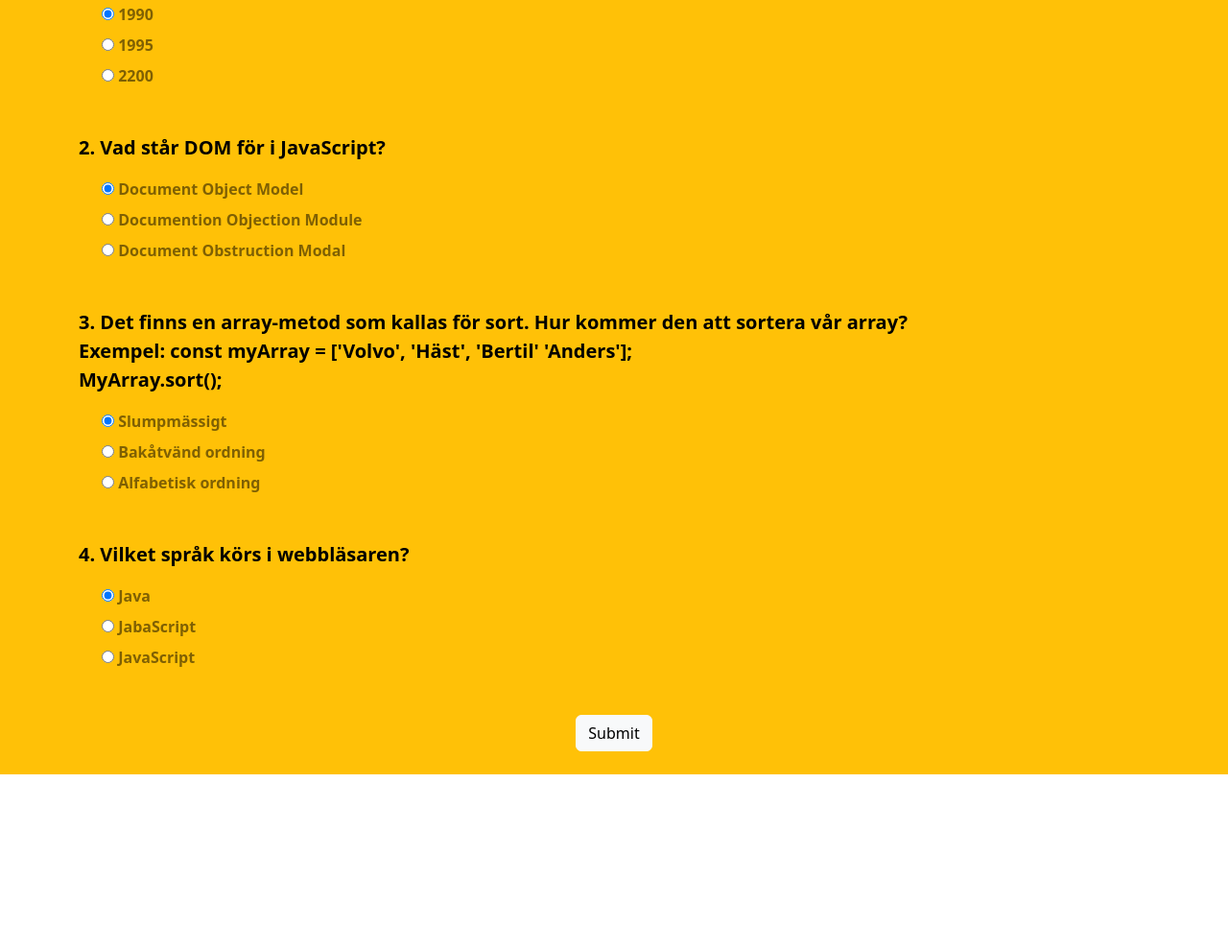
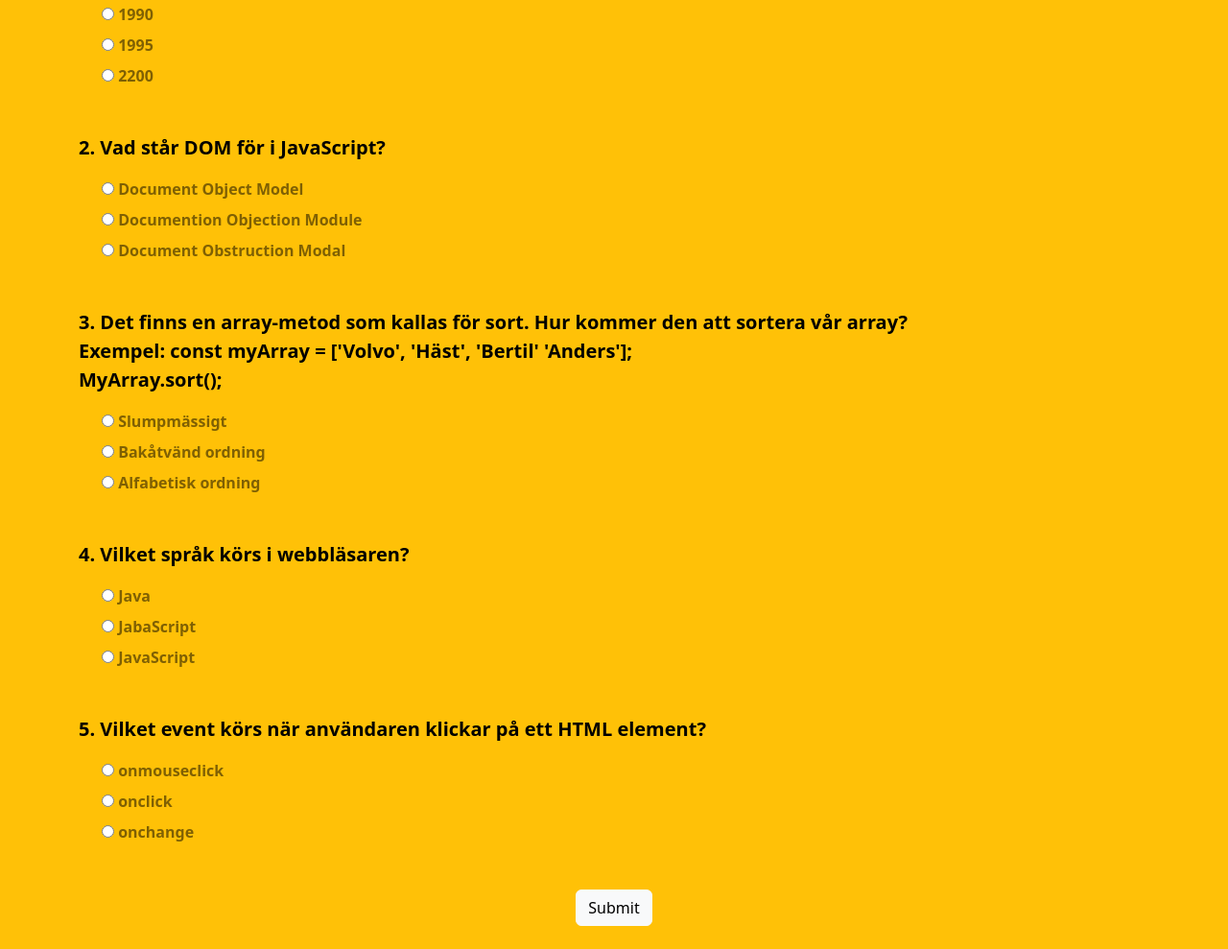
Before and after one commit to chubrubbaloo/js-quiz, a plain HTML site: page index.html in a window 1280 px wide. Shown: the part 358-1347 px from the top of the page at 96% size. Before the commit the page ends 1165 px from the top, so only its background shows below. Drawn offline with nearby package versions, Linux system fonts and the light colour scheme.

Commit message:
added restart and reset function to the quiz

```diff
--- a/app.js
+++ b/app.js
@@ -1,18 +1,26 @@
-const correctAnswers = ['B', 'A', 'C', 'C'];
+const correctAnswers = ['B', 'A', 'C', 'C', 'B'];
 const form = document.querySelector('.quiz-form');
 const result = document.querySelector('.result');
+
+const clearRadioButtons = () => {
+    var ele = document.querySelectorAll("input[type=radio]");
+    for (var i = 0; i < ele.length; i++) {
+        ele[i].checked = false;
+    }
+}
 
 form.addEventListener('submit', e => {
     e.preventDefault();
 
 
     let score = 0;
-    const userAnswers = [form.q1.value, form.q2.value, form.q3.value, form.q3.value];
+    const userAnswers = [form.q1.value, form.q2.value, form.q3.value, form.q4.value, form.q5.value];
 
     userAnswers.forEach((answer, index) => {
         if (answer === correctAnswers[index]) {
             score += 1;
         }
+
     });
 
     // show the result
@@ -37,4 +45,6 @@ form.addEventListener('submit', e => {
         result.classList.add('style', 'd-none');
     });
 
+    clearRadioButtons();
+
 });
--- a/index.html
+++ b/index.html
@@ -26,7 +26,7 @@
     <!-- result section -->
     <div class="result py-4 d-none bg-light text-center">
         <div class="container lead">
-            <p class="display-4 p-3 fw-bolder">Du fick <span>0</span> / 4 rätt!</p>
+            <p class="display-4 p-3 fw-bolder">Du fick <span>0</span> / 5 rätt!</p>
             <button class="restart">Starta om</button>
         </div>
     </div>
@@ -41,7 +41,7 @@
                 <div class="my-5">
                     <p class="lead font-weight-normal text-black fw-bolder">1. När släpptes JavaScript?</p>
                     <div class="form-check my-2 text-black-50 fw-bolder">
-                        <input type="radio" name="q1" value="A" checked>
+                        <input id="question" type="radio" name="q1" value="A">
                         <label class="form-check-label">1990</label>
                     </div>
                     <div class="form-check my-2 text-black-50 fw-bolder">
@@ -57,7 +57,7 @@
                 <div class="my-5">
                     <p class="lead font-weight-normal text-black fw-bolder">2. Vad står DOM för i JavaScript? </p>
                     <div class="form-check my-2 text-black-50 fw-bolder">
-                        <input type="radio" name="q2" value="A" checked>
+                        <input type="radio" name="q2" value="A">
                         <label class="form-check-label">Document Object Model</label>
                     </div>
                     <div class="form-check my-2 text-black-50 fw-bolder">
@@ -75,7 +75,7 @@
                         <br> Exempel: const myArray = ['Volvo', 'Häst', 'Bertil' 'Anders'];
                         <br> MyArray.sort();
                         <div class="form-check my-2 text-black-50 fw-bolder">
-                            <input type="radio" name="q3" value="A" checked>
+                            <input type="radio" name="q3" value="A">
                             <label class="form-check-label">Slumpmässigt</label>
                         </div>
                         <div class="form-check my-2 text-black-50 fw-bolder">
@@ -91,7 +91,7 @@
                 <div class="my-5">
                     <p class="lead font-weight-normal text-black fw-bolder">4. Vilket språk körs i webbläsaren?
                         <div class="form-check my-2 text-black-50 fw-bolder">
-                            <input type="radio" name="q4" value="A" checked>
+                            <input type="radio" name="q4" value="A">
                             <label class="form-check-label">Java</label>
                         </div>
                         <div class="form-check my-2 text-black-50 fw-bolder">
@@ -101,6 +101,22 @@
                         <div class="form-check my-2 text-black-50 fw-bolder">
                             <input type="radio" name="q4" value="C">
                             <label class="form-check-label">JavaScript</label>
+                        </div>
+                </div>
+
+                <div class="my-5">
+                    <p class="lead font-weight-normal text-black fw-bolder">5. Vilket event körs när användaren klickar på ett HTML element?
+                        <div class="form-check my-2 text-black-50 fw-bolder">
+                            <input type="radio" name="q5" value="A">
+                            <label class="form-check-label">onmouseclick</label>
+                        </div>
+                        <div class="form-check my-2 text-black-50 fw-bolder">
+                            <input type="radio" name="q5" value="B">
+                            <label class="form-check-label">onclick</label>
+                        </div>
+                        <div class="form-check my-2 text-black-50 fw-bolder">
+                            <input type="radio" name="q5" value="C">
+                            <label class="form-check-label">onchange</label>
                         </div>
                 </div>
                 <div class="text-center">
```
